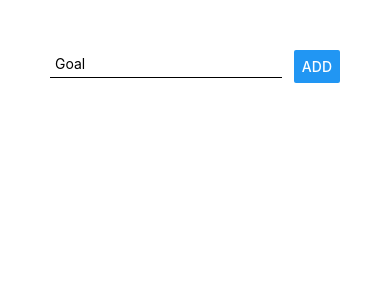
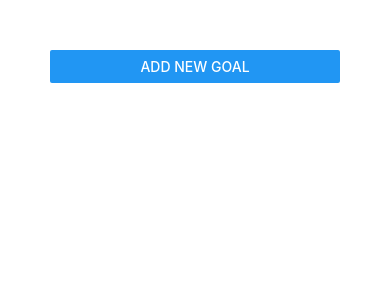
Before and after one commit to jamisoncozart/Goals-ReactNative, a React Native app: screen / in a window 390 px wide. Shown: the top 300 px of the page. Built offline with nearby package versions, Linux system fonts and the light colour scheme.

Commit message:
Add Modal popup for adding new goal, add styling

```diff
--- a/App.js
+++ b/App.js
@@ -2,16 +2,19 @@ import React, { useState } from 'react';
 import {
   StyleSheet,
   View,
-  FlatList }
+  FlatList,
+  Button }
   from 'react-native';
 import Goal from './Components/Goal';
 import GoalInput from './Components/GoalInput';
 
 export default function App() {
   const [goalList, setGoalList] = useState([]);
+  const [showModal, setShowModal] = useState(false);
 
   function handleAddingNewGoal(enteredGoal) {
     setGoalList(currentGoals => [...currentGoals, { id: Math.random().toString(), value: enteredGoal}]);
+    setShowModal(false);
   }
 
   function removeGoalHandler(goalId) {
@@ -20,17 +23,23 @@ export default function App() {
 
   return (
     <View style={styles.screen}>
-      <GoalInput
-        onAddGoal={handleAddingNewGoal}/>
+      <Button
+        style={styles.addButton}
+        title='Add New Goal'
+        onPress={() => setShowModal(true)} />
       <FlatList
         keyExtractor={item => item.id}
         data={goalList}
         renderItem={itemData => (
-        <Goal
+          <Goal
           title={itemData.item.value}
           id={itemData.item.id}
           onDelete={removeGoalHandler} />
-      )}/>
+          )}/>
+      <GoalInput
+        setShowModal={setShowModal}
+        onAddGoal={handleAddingNewGoal}
+        visible={showModal}/>
     </View>
   );
 }
@@ -38,5 +47,8 @@ export default function App() {
 const styles = StyleSheet.create({
   screen: {
     padding: 50
+  },
+  addButton: {
+    marginBottom: 50
   }
 });
--- a/Components/GoalInput.js
+++ b/Components/GoalInput.js
@@ -1,5 +1,5 @@
 import React, { useState } from 'react';
-import { View, TextInput, StyleSheet, Button } from 'react-native';
+import { View, TextInput, StyleSheet, Button, Modal } from 'react-native';
 
 const GoalInput = props => {
 
@@ -15,31 +15,52 @@ const GoalInput = props => {
   }
 
   return (
+    <Modal visible={props.visible} animationType='slide'>
       <View style={styles.inputContainer}>
         <TextInput
           onChangeText={handleGoalInputChange}
           value={enteredGoal}
           placeholder='Goal'
           style={styles.input} />
+        <View style={styles.buttonWrapper}>
+          <View style={styles.button}>
             <Button
             title='ADD'
             onPress={handleAddingNewGoal}/>
           </View>
+          <View style={styles.button}>
+            <Button
+              title='CANCEL'
+              color='red'
+              onPress={() => props.setShowModal(false)} />
+          </View>
+        </View>
+      </View>
+    </Modal>
   )
 }
 
 const styles = StyleSheet.create({
   inputContainer: {
-    flexDirection: 'row',
-    justifyContent: 'space-between',
-    alignItems: 'center'
+    justifyContent: 'center',
+    alignItems: 'center',
+    flex: 1
   },
   input: {
     borderBottomColor: 'black',
     borderBottomWidth: 1,
-    marginBottom: 5,
+    marginBottom: 10,
     padding: 5,
     width: '80%'
+  },
+  buttonWrapper: {
+    display: 'flex',
+    flexDirection: 'row',
+    justifyContent: 'space-around',
+    width: '60%'
+  },
+  button: {
+    width: '40%'
   }
 })
 
```
Lines whose indentation alone changed are shown as unchanged.
